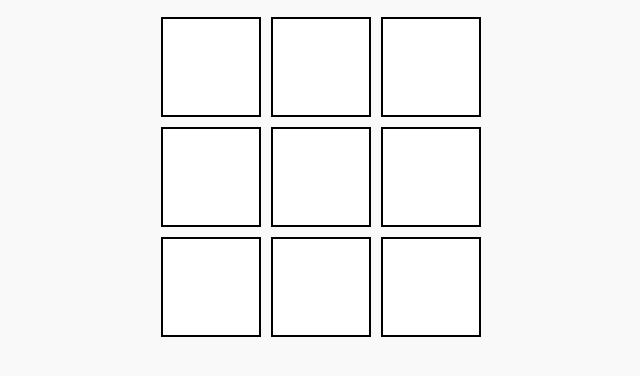
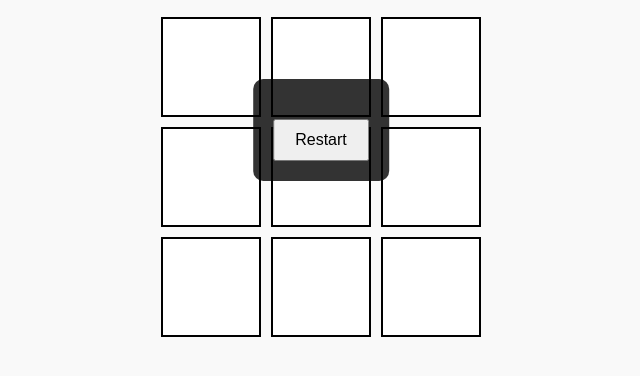
Before and after one commit to recholkibebe/Newportfolio, a plain HTML site: page index.html in a window 1280 px wide. Shown: the part 270-646 px from the top of the page, without its empty margins (319-959 px from the left). Drawn offline with Linux system fonts and the light colour scheme.

Commit message:
Update index.html

```diff
--- a/index.html
+++ b/index.html
@@ -47,7 +47,7 @@
         }
 
         .winning-message {
-            display: none;
+            display: ('Congrats you have won');
             flex-direction: column;
             align-items: center;
             justify-content: center;
```
